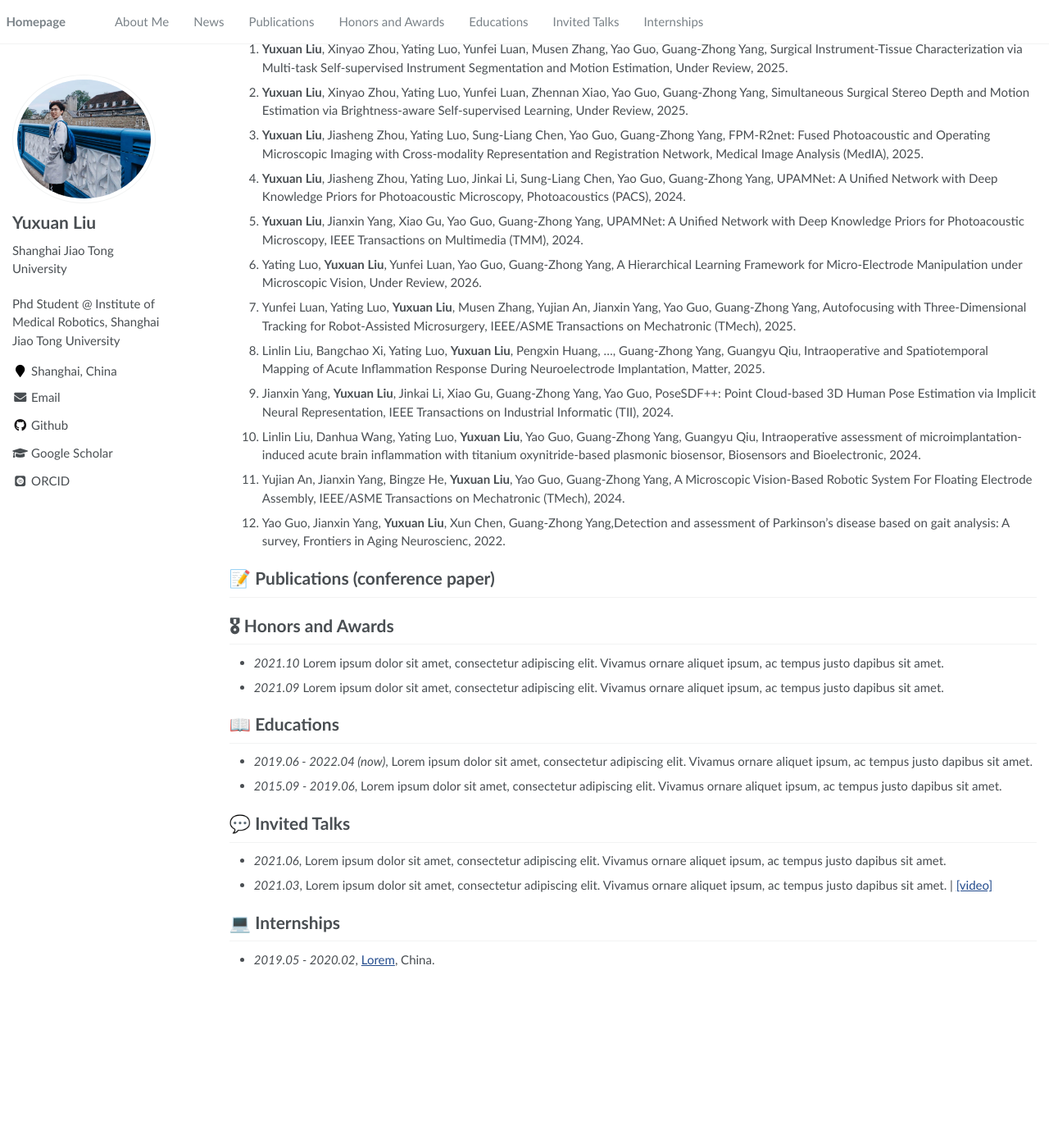
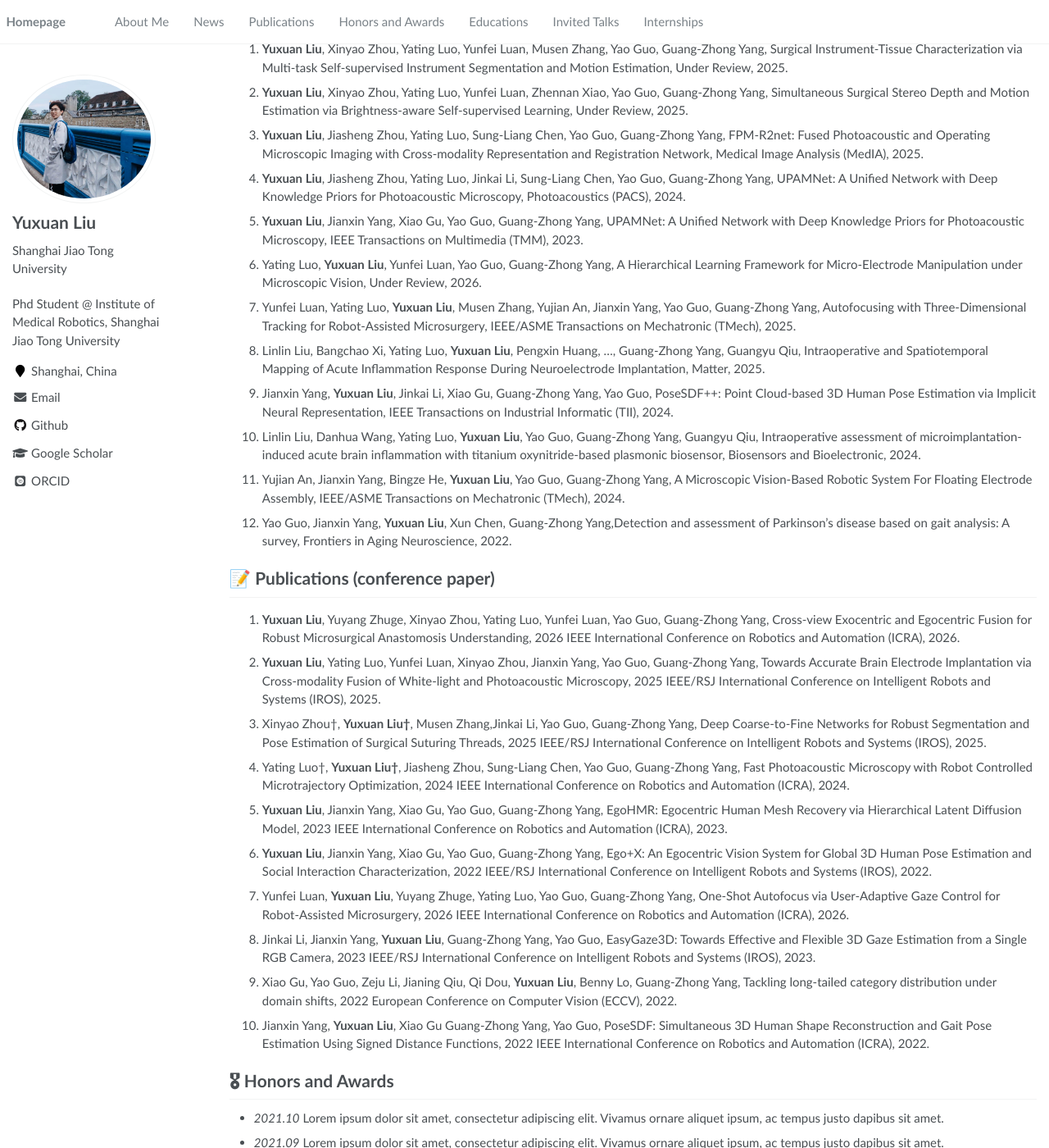
Before and after one commit to Lrnyux/Lrnyux.github.io, a Jekyll site: the page built from _pages/about.md, in a window 1280 px wide and 1400 px high, scrolled down 296 px. Shown: the whole window at 82% size. Built offline with Jekyll 4.4.1, drawn with Linux system fonts in a browser that asks for light colours; some web fonts are replaced; before the commit the page ends 1492 px from its top, so only the background shows below that.

Commit message:
Update about.md

```diff
--- a/_pages/about.md
+++ b/_pages/about.md
@@ -32,7 +32,7 @@ Yuxuan Liu is currently a Phd student in Institute of Medical Robotics, Shanghai
 via Brightness-aware Self-supervised Learning, Under Review, 2025.
 1. **Yuxuan Liu**, Jiasheng Zhou, Yating Luo, Sung-Liang Chen, Yao Guo, Guang-Zhong Yang, FPM-R2net: Fused Photoacoustic and Operating Microscopic Imaging with Cross-modality Representation and Registration Network, Medical Image Analysis (MedIA), 2025.
 1. **Yuxuan Liu**, Jiasheng Zhou, Yating Luo, Jinkai Li, Sung-Liang Chen, Yao Guo, Guang-Zhong Yang, UPAMNet: A Unified Network with Deep Knowledge Priors for Photoacoustic Microscopy, Photoacoustics (PACS), 2024.
-1. **Yuxuan Liu**, Jianxin Yang, Xiao Gu, Yao Guo, Guang-Zhong Yang, UPAMNet: A Unified Network with Deep Knowledge Priors for Photoacoustic Microscopy, IEEE Transactions on Multimedia (TMM), 2024.
+1. **Yuxuan Liu**, Jianxin Yang, Xiao Gu, Yao Guo, Guang-Zhong Yang, UPAMNet: A Unified Network with Deep Knowledge Priors for Photoacoustic Microscopy, IEEE Transactions on Multimedia (TMM), 2023.
 1. Yating Luo, **Yuxuan Liu**, Yunfei Luan, Yao Guo, Guang-Zhong Yang, A Hierarchical Learning Framework for Micro-Electrode Manipulation under Microscopic Vision, Under Review, 2026.
 1. Yunfei Luan, Yating Luo, **Yuxuan Liu**, Musen Zhang, Yujian An, Jianxin Yang, Yao Guo, Guang-Zhong Yang, Autofocusing with Three-Dimensional Tracking for Robot-Assisted Microsurgery, IEEE/ASME Transactions on Mechatronic (TMech), 2025.
 1. Linlin Liu, Bangchao Xi, Yating Luo, **Yuxuan Liu**, Pengxin Huang, ..., Guang-Zhong Yang, Guangyu Qiu, Intraoperative and Spatiotemporal Mapping of Acute Inflammation Response During Neuroelectrode Implantation, Matter, 2025.
@@ -40,9 +40,21 @@ via Brightness-aware Self-supervised Learning, Under Review, 2025.
 Representation, IEEE Transactions on Industrial Informatic (TII), 2024.
 1. Linlin Liu, Danhua Wang, Yating Luo, **Yuxuan Liu**, Yao Guo, Guang-Zhong Yang, Guangyu Qiu, Intraoperative assessment of microimplantation-induced acute brain inflammation with titanium oxynitride-based plasmonic biosensor, Biosensors and Bioelectronic, 2024.
 1. Yujian An, Jianxin Yang, Bingze He, **Yuxuan Liu**, Yao Guo, Guang-Zhong Yang, A Microscopic Vision-Based Robotic System For Floating Electrode Assembly, IEEE/ASME Transactions on Mechatronic (TMech), 2024.
-1. Yao Guo, Jianxin Yang, **Yuxuan Liu**, Xun Chen, Guang-Zhong Yang,Detection and assessment of Parkinson’s disease based on gait analysis: A survey, Frontiers in Aging Neuroscienc, 2022.
+1. Yao Guo, Jianxin Yang, **Yuxuan Liu**, Xun Chen, Guang-Zhong Yang,Detection and assessment of Parkinson’s disease based on gait analysis: A survey, Frontiers in Aging Neuroscience, 2022.
 
 # 📝 Publications (conference paper)
+
+1. **Yuxuan Liu**, Yuyang Zhuge, Xinyao Zhou, Yating Luo, Yunfei Luan, Yao Guo, Guang-Zhong Yang, Cross-view Exocentric and Egocentric Fusion for Robust Microsurgical Anastomosis Understanding, 2026 IEEE International Conference on Robotics and Automation (ICRA), 2026.
+1. **Yuxuan Liu**, Yating Luo, Yunfei Luan, Xinyao Zhou, Jianxin Yang, Yao Guo, Guang-Zhong Yang, Towards Accurate Brain Electrode Implantation via Cross-modality Fusion of White-light and Photoacoustic Microscopy, 2025 IEEE/RSJ International Conference on Intelligent Robots and Systems (IROS), 2025.
+1. Xinyao Zhou†, **Yuxuan Liu†**, Musen Zhang,Jinkai Li, Yao Guo, Guang-Zhong Yang, Deep Coarse-to-Fine Networks for Robust Segmentation and Pose Estimation of Surgical Suturing Threads, 2025 IEEE/RSJ International Conference on Intelligent Robots and Systems (IROS), 2025.
+1. Yating Luo†, **Yuxuan Liu†**, Jiasheng Zhou, Sung-Liang Chen, Yao Guo, Guang-Zhong Yang, Fast Photoacoustic Microscopy with Robot Controlled Microtrajectory Optimization, 2024 IEEE International Conference on Robotics and Automation (ICRA), 2024.
+1. **Yuxuan Liu**, Jianxin Yang, Xiao Gu, Yao Guo, Guang-Zhong Yang, EgoHMR: Egocentric Human Mesh Recovery via Hierarchical Latent Diffusion Model, 2023 IEEE International Conference on Robotics and Automation (ICRA), 2023.
+1. **Yuxuan Liu**, Jianxin Yang, Xiao Gu, Yao Guo, Guang-Zhong Yang, Ego+X: An Egocentric Vision System for Global 3D Human Pose Estimation and Social Interaction Characterization, 2022 IEEE/RSJ International Conference on Intelligent Robots and Systems (IROS), 2022.
+1. Yunfei Luan, **Yuxuan Liu**, Yuyang Zhuge, Yating Luo, Yao Guo, Guang-Zhong Yang, One-Shot Autofocus via User-Adaptive Gaze Control for Robot-Assisted Microsurgery, 2026 IEEE International Conference on Robotics and Automation (ICRA), 2026.
+1. Jinkai Li, Jianxin Yang, **Yuxuan Liu**, Guang-Zhong Yang, Yao Guo, EasyGaze3D: Towards Effective and Flexible 3D Gaze Estimation from a Single RGB Camera, 2023 IEEE/RSJ International Conference on Intelligent Robots and Systems (IROS), 2023.
+1. Xiao Gu, Yao Guo, Zeju Li, Jianing Qiu, Qi Dou, **Yuxuan Liu**, Benny Lo, Guang-Zhong Yang, Tackling long-tailed category distribution under domain shifts, 2022 European Conference on Computer Vision (ECCV), 2022.
+1. Jianxin Yang, **Yuxuan Liu**, Xiao Gu Guang-Zhong Yang, Yao Guo, PoseSDF: Simultaneous 3D Human Shape Reconstruction and Gait Pose Estimation Using Signed Distance Functions, 2022 IEEE International Conference on Robotics and Automation (ICRA), 2022.
+
 
 
 # 🎖 Honors and Awards
```
